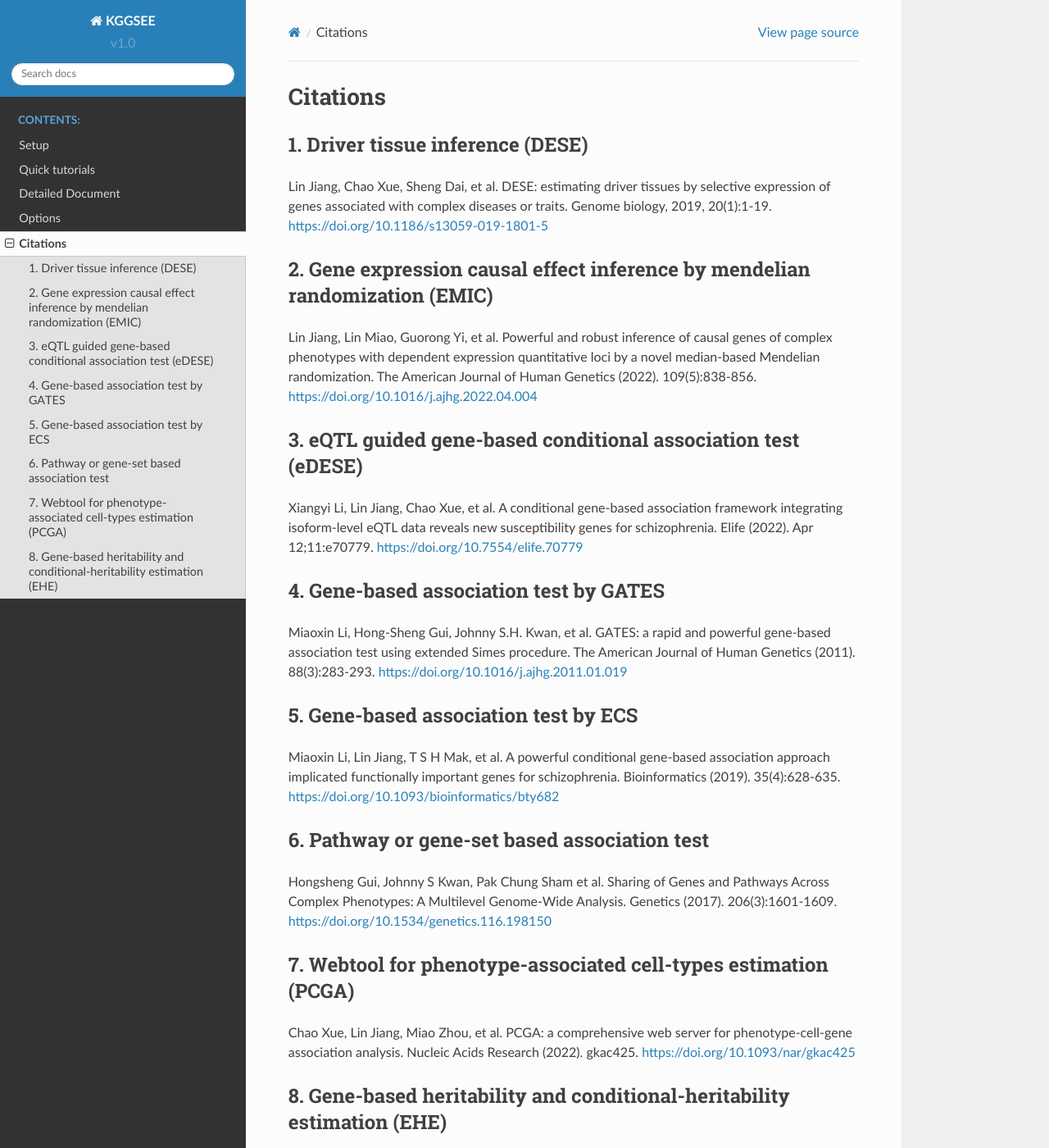
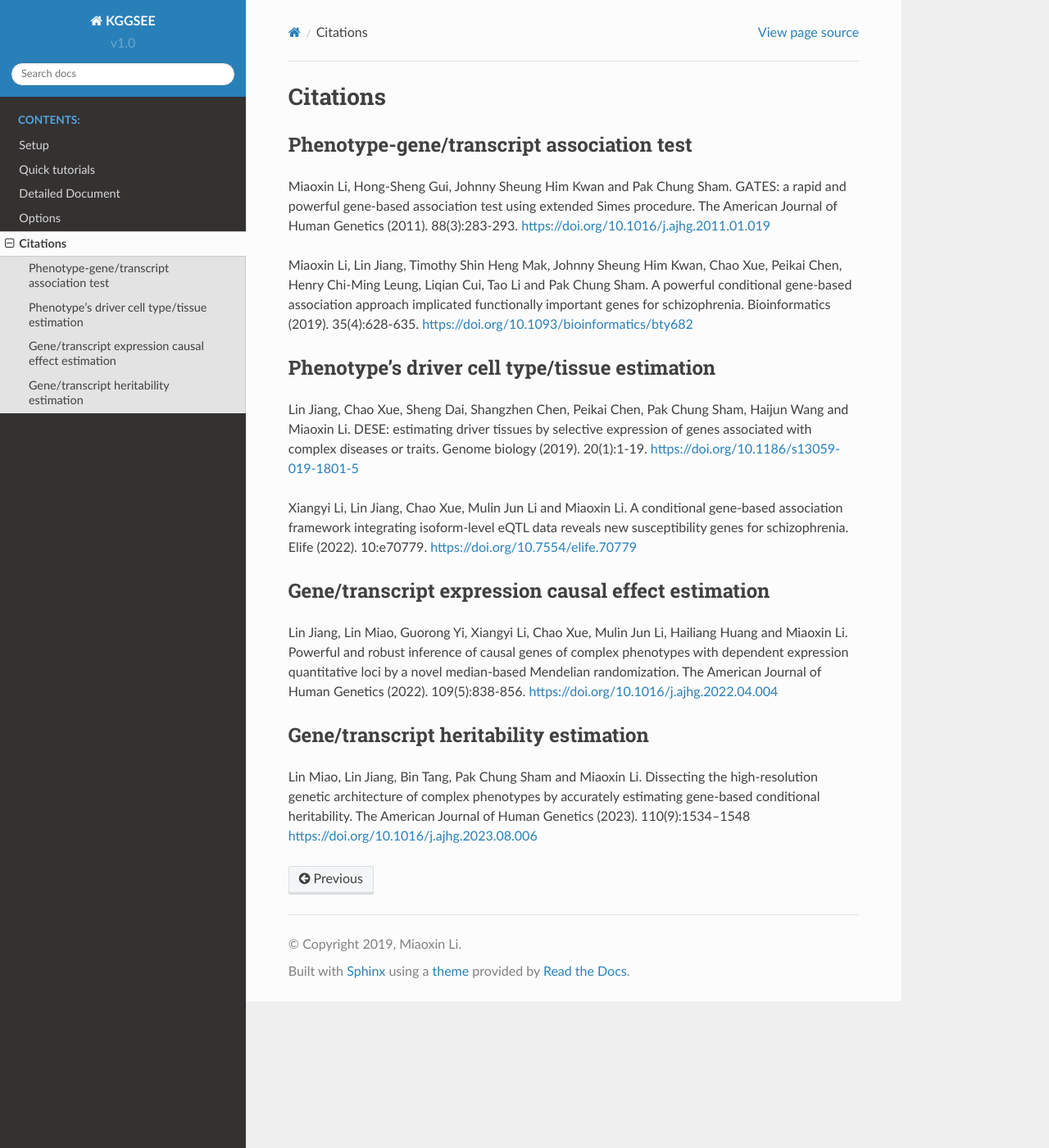
Before and after one commit to pmglab/KGGSEE, a Sphinx documentation site: the page built from doc/source/citations.rst, in a window 1280 px wide and 1400 px high. Shown: the whole window at 82% size. Built offline with Sphinx 7.4.7 and the Read the Docs theme 2.0.0, drawn with Linux system fonts in a browser that asks for light colours; some of the changed text lies outside the part shown.

Commit message:
Update citations.rst

```diff
--- a/doc/source/citations.rst
+++ b/doc/source/citations.rst
@@ -4,34 +4,25 @@
 Citations
 =========
 
-1. Driver tissue inference (DESE)
-=================================
-Lin Jiang, Chao Xue, Sheng Dai, et al. DESE: estimating driver tissues by selective expression of genes associated with complex diseases or traits. Genome biology, 2019, 20(1):1-19. https://doi.org/10.1186/s13059-019-1801-5
+Phenotype-gene/transcript association test
+==========================================
+Miaoxin Li, Hong-Sheng Gui, Johnny Sheung Him Kwan and Pak Chung Sham. GATES: a rapid and powerful gene-based association test using extended Simes procedure. The American Journal of Human Genetics (2011). 88(3):283-293. https://doi.org/10.1016/j.ajhg.2011.01.019
 
-2. Gene expression causal effect inference by mendelian randomization (EMIC)
-============================================================================
-Lin Jiang, Lin Miao, Guorong Yi, et al. Powerful and robust inference of causal genes of complex phenotypes with dependent expression quantitative loci by a novel median-based Mendelian randomization. The American Journal of Human Genetics (2022). 109(5):838-856. https://doi.org/10.1016/j.ajhg.2022.04.004
+Miaoxin Li, Lin Jiang, Timothy Shin Heng Mak, Johnny Sheung Him Kwan, Chao Xue, Peikai Chen, Henry Chi-Ming Leung, Liqian Cui, Tao Li and Pak Chung Sham. A powerful conditional gene-based association approach implicated functionally important genes for schizophrenia. Bioinformatics (2019). 35(4):628-635. https://doi.org/10.1093/bioinformatics/bty682
 
-3. eQTL guided gene-based conditional association test (eDESE)
-==============================================================
-Xiangyi Li, Lin Jiang, Chao Xue, et al. A conditional gene-based association framework integrating isoform-level eQTL data reveals new susceptibility genes for schizophrenia. Elife (2022). Apr 12;11:e70779. https://doi.org/10.7554/elife.70779
 
-4. Gene-based association test by GATES
+Phenotype’s driver cell type/tissue estimation
+==============================================
+Lin Jiang, Chao Xue, Sheng Dai, Shangzhen Chen, Peikai Chen, Pak Chung Sham, Haijun Wang and Miaoxin Li. DESE: estimating driver tissues by selective expression of genes associated with complex diseases or traits. Genome biology (2019). 20(1):1-19. https://doi.org/10.1186/s13059-019-1801-5
+
+Xiangyi Li, Lin Jiang, Chao Xue, Mulin Jun Li and Miaoxin Li. A conditional gene-based association framework integrating isoform-level eQTL data reveals new susceptibility genes for schizophrenia. Elife (2022). 10:e70779. https://doi.org/10.7554/elife.70779
+
+
+Gene/transcript expression causal effect estimation
+===================================================
+Lin Jiang, Lin Miao, Guorong Yi, Xiangyi Li, Chao Xue, Mulin Jun Li, Hailiang Huang and Miaoxin Li. Powerful and robust inference of causal genes of complex phenotypes with dependent expression quantitative loci by a novel median-based Mendelian randomization. The American Journal of Human Genetics (2022). 109(5):838-856. https://doi.org/10.1016/j.ajhg.2022.04.004
+
+
+Gene/transcript heritability estimation
 =======================================
-Miaoxin Li, Hong-Sheng Gui, Johnny S.H. Kwan, et al. GATES: a rapid and powerful gene-based association test using extended Simes procedure. The American Journal of Human Genetics (2011). 88(3):283-293. https://doi.org/10.1016/j.ajhg.2011.01.019
-
-5. Gene-based association test by ECS
-=====================================
-Miaoxin Li, Lin Jiang, T S H Mak, et al. A powerful conditional gene-based association approach implicated functionally important genes for schizophrenia. Bioinformatics (2019). 35(4):628-635. https://doi.org/10.1093/bioinformatics/bty682
-
-6. Pathway or gene-set based association test
-=============================================
-Hongsheng Gui, Johnny S Kwan, Pak Chung Sham et al. Sharing of Genes and Pathways Across Complex Phenotypes: A Multilevel Genome-Wide Analysis. Genetics (2017). 206(3):1601-1609. https://doi.org/10.1534/genetics.116.198150
-
-7. Webtool for phenotype-associated cell-types estimation (PCGA)
-================================================================
-Chao Xue, Lin Jiang, Miao Zhou, et al. PCGA: a comprehensive web server for phenotype-cell-gene association analysis. Nucleic Acids Research (2022). gkac425. https://doi.org/10.1093/nar/gkac425
-
-8. Gene-based heritability and conditional-heritability estimation (EHE)
-========================================================================
-Lin Miao, Lin Jiang, Bin Tang, Pak Chung Sham, Miaoxin Li. Dissecting the high-resolution genetic architecture of complex phenotypes by accurately estimating gene-based conditional heritability. The American Journal of Human Genetics (2023). https://doi.org/10.1016/j.ajhg.2023.08.006
+Lin Miao, Lin Jiang, Bin Tang, Pak Chung Sham and Miaoxin Li. Dissecting the high-resolution genetic architecture of complex phenotypes by accurately estimating gene-based conditional heritability. The American Journal of Human Genetics (2023). 110(9):1534–1548 https://doi.org/10.1016/j.ajhg.2023.08.006
```
